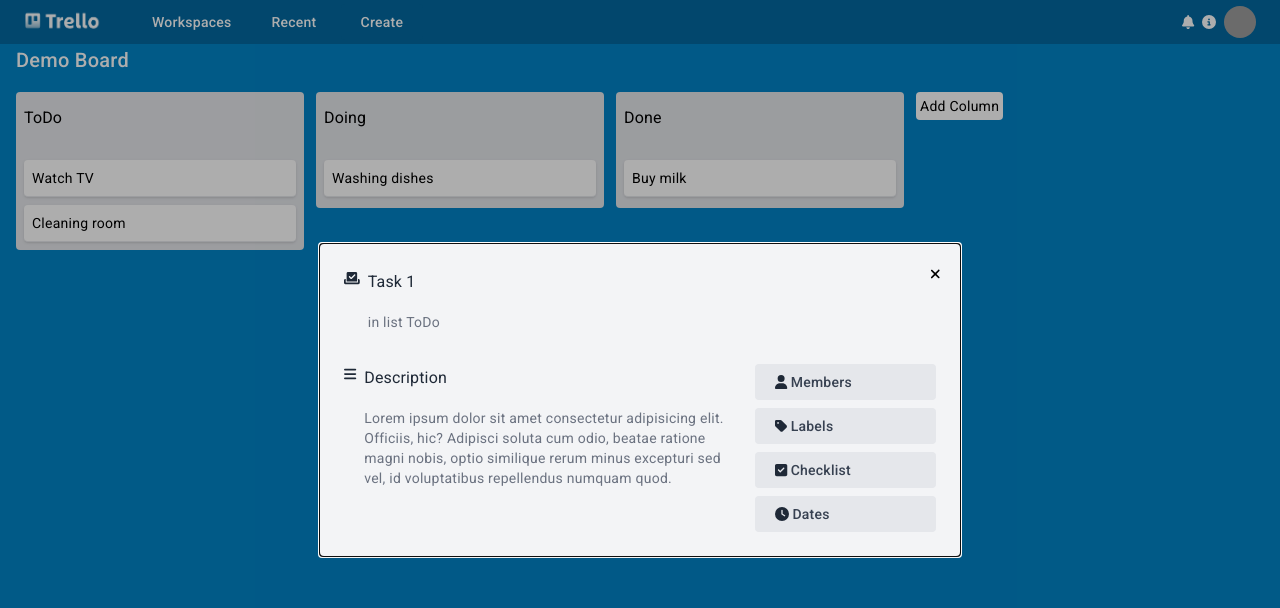
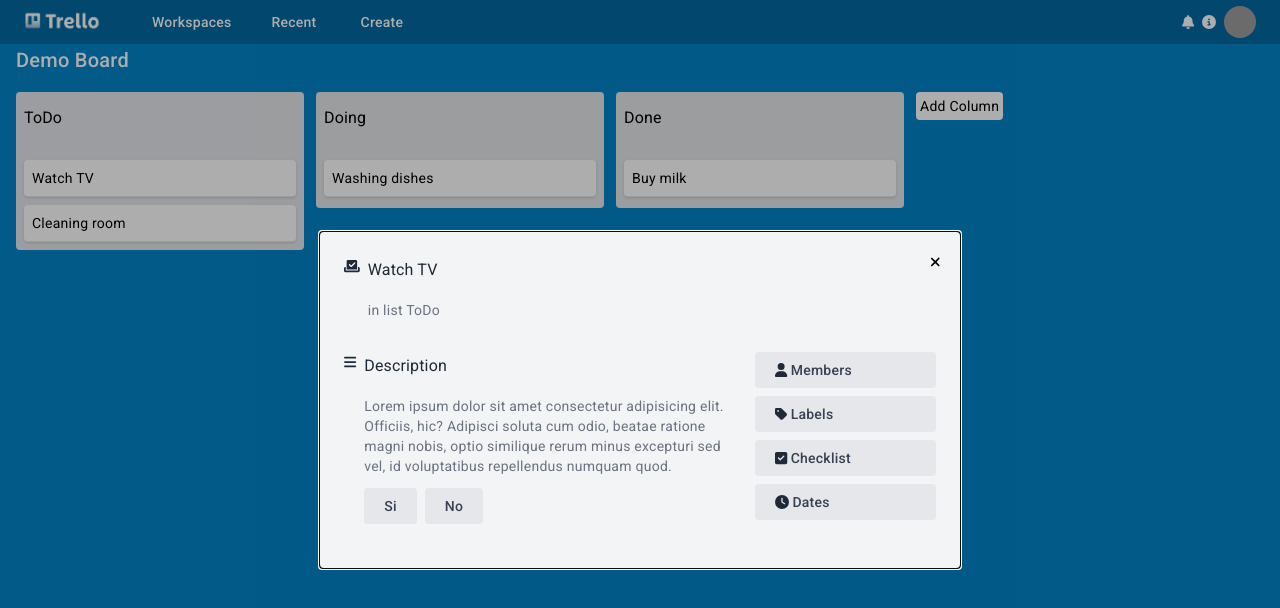
Before and after one commit to PabloGarRod/trello-clone, an Angular app: page /board in a window 1280 px wide. Both pictures are taken after a click on the element "Watch TV". Shown: the top 608 px of the page. Built offline with nearby package versions, Linux system fonts and the light colour scheme; grey boxes are pictures that could not be loaded.

Commit message:
Modales recibiendo información

```diff
--- a/src/app/components/todo-dialog/todo-dialog.component.html
+++ b/src/app/components/todo-dialog/todo-dialog.component.html
@@ -9,7 +9,7 @@
   <div class="flex space-x-2 mb-5">
     <fa-icon class="text-gray-800" [icon]="faCheckToSlot"></fa-icon>
     <div class="flex flex-col">
-      <h3 class="text-lg font-semibold text-gray-800">Task 1</h3>
+      <h3 class="text-lg font-semibold text-gray-800">{{ todo.title }}</h3>
       <p class="text-sm text-gray-500">in list ToDo</p>
     </div>
   </div>
@@ -24,6 +24,17 @@
           similique rerum minus excepturi sed vel, id voluptatibus repellendus
           numquam quod.
         </p>
+        <div class="flex space-x-2">
+          <app-btn color="gray-light" type="button" (click)="closeWithRta(true)"
+            >Si</app-btn
+          >
+          <app-btn
+            type="button"
+            color="gray-light"
+            (click)="closeWithRta(false)"
+            >No</app-btn
+          >
+        </div>
       </div>
     </div>
     <div class="flex flex-auto space-y-2 flex-col">
--- a/src/app/components/todo-dialog/todo-dialog.component.ts
+++ b/src/app/components/todo-dialog/todo-dialog.component.ts
@@ -1,6 +1,7 @@
-import { Component } from '@angular/core';
+import { Component, Inject, OnInit } from '@angular/core';
+import { CommonModule } from '@angular/common';
 import { MatDialogModule } from '@angular/material/dialog';
-import { DialogRef } from '@angular/cdk/dialog';
+import { DialogRef, DIALOG_DATA } from '@angular/cdk/dialog';
 import {
   faClose,
   faCheckToSlot,
@@ -11,16 +12,24 @@
   faClock,
 } from '@fortawesome/free-solid-svg-icons';
 import { FontAwesomeModule } from '@fortawesome/angular-fontawesome';
+import { BtnComponent } from '../btn/btn.component';
+import { ToDo } from '../../models/todo.models';
 
-import { BtnComponent } from '../btn/btn.component';
+interface InputData {
+  todo: ToDo;
+}
+
+interface OutPutData {
+  rta: boolean;
+}
 
 @Component({
   selector: 'app-todo-dialog',
   standalone: true,
-  imports: [MatDialogModule, BtnComponent, FontAwesomeModule],
+  imports: [MatDialogModule, BtnComponent, FontAwesomeModule, CommonModule],
   templateUrl: './todo-dialog.component.html',
 })
-export class TodoDialogComponent {
+export class TodoDialogComponent implements OnInit {
   faClose = faClose;
   faCheckToSlot = faCheckToSlot;
   faBars = faBars;
@@ -29,9 +38,23 @@
   faCheckSquare = faCheckSquare;
   faClock = faClock;
 
-  constructor(private dialogRef: DialogRef) {}
+  todo: ToDo;
+
+  constructor(
+    private dialogRef: DialogRef<OutPutData>,
+    @Inject(DIALOG_DATA) data: InputData
+  ) {
+    this.todo = data.todo;
+  }
+
+  ngOnInit(): void {}
 
   close() {
     this.dialogRef.close();
   }
+  closeWithRta(rta: boolean) {
+    this.dialogRef.close({
+      rta,
+    });
+  }
 }
--- a/src/app/pages/board/board.component.html
+++ b/src/app/pages/board/board.component.html
@@ -26,12 +26,12 @@
             [cdkDropListData]="column.todos"
           >
             <div
-              *ngFor="let toDo of column.todos"
+              *ngFor="let todo of column.todos"
               cdkDrag
               class="bg-white shadow p-2 rounded mt-2 border-b border-x-gray-300 cursor-pointer hover:bg-gray-400"
-              (click)="openDialog()"
+              (click)="openDialog(todo)"
             >
-              {{ toDo.title }}
+              {{ todo.title }}
             </div>
           </div>
         </div>
--- a/src/app/pages/board/board.component.ts
+++ b/src/app/pages/board/board.component.ts
@@ -94,11 +94,17 @@
     this.columns.push({ title: 'New Column', todos: [] });
   }
 
-  openDialog() {
-    this.dialog.open(TodoDialogComponent, {
+  openDialog(todo: ToDo) {
+    const dialogRef = this.dialog.open(TodoDialogComponent, {
       minWidth: '300px',
       maxWidth: '50%',
       autoFocus: false,
+      data: {
+        todo: todo,
+      },
+    });
+    dialogRef.closed.subscribe((output) => {
+      console.log('output', output);
     });
   }
 }
```
